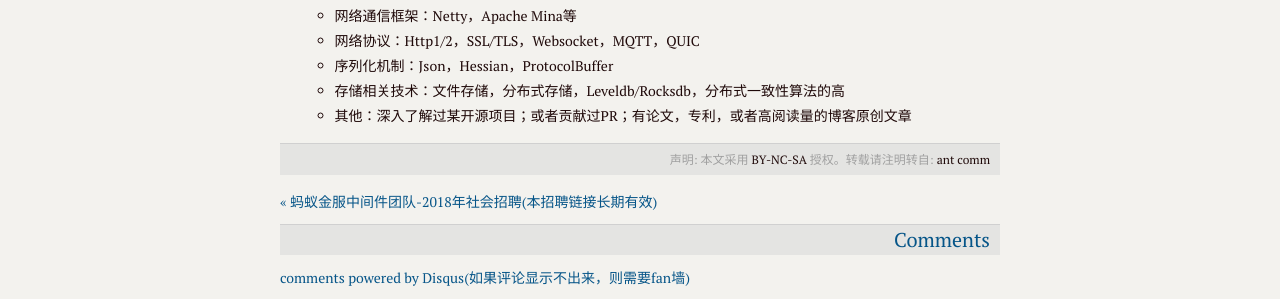
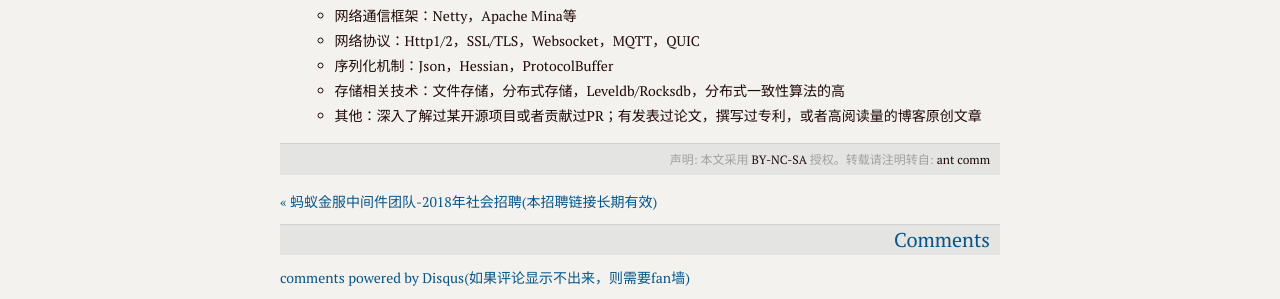
Before and after one commit to xmtsui/recruit, a Jekyll site: the page built from _posts/2017/2018-03-01-2019_intern.md, in a window 1280 px wide. Shown: the part 1267-1566 px from the top of the page. Built offline with Jekyll 4.4.1, drawn with Linux system fonts in a browser that asks for light colours; comment, search, counter and statistics services are not loaded.

Commit message:
modify by quickcommint

```diff
--- a/_posts/2017/2018-03-01-2019_intern.md
+++ b/_posts/2017/2018-03-01-2019_intern.md
@@ -40,4 +40,4 @@ categories:
    * 网络协议：Http1/2，SSL/TLS，Websocket，MQTT，QUIC
    * 序列化机制：Json，Hessian，ProtocolBuffer
    * 存储相关技术：文件存储，分布式存储，Leveldb/Rocksdb，分布式一致性算法的高
-   * 其他：深入了解过某开源项目；或者贡献过PR；有论文，专利，或者高阅读量的博客原创文章
+   * 其他：深入了解过某开源项目或者贡献过PR；有发表过论文，撰写过专利，或者高阅读量的博客原创文章
```
